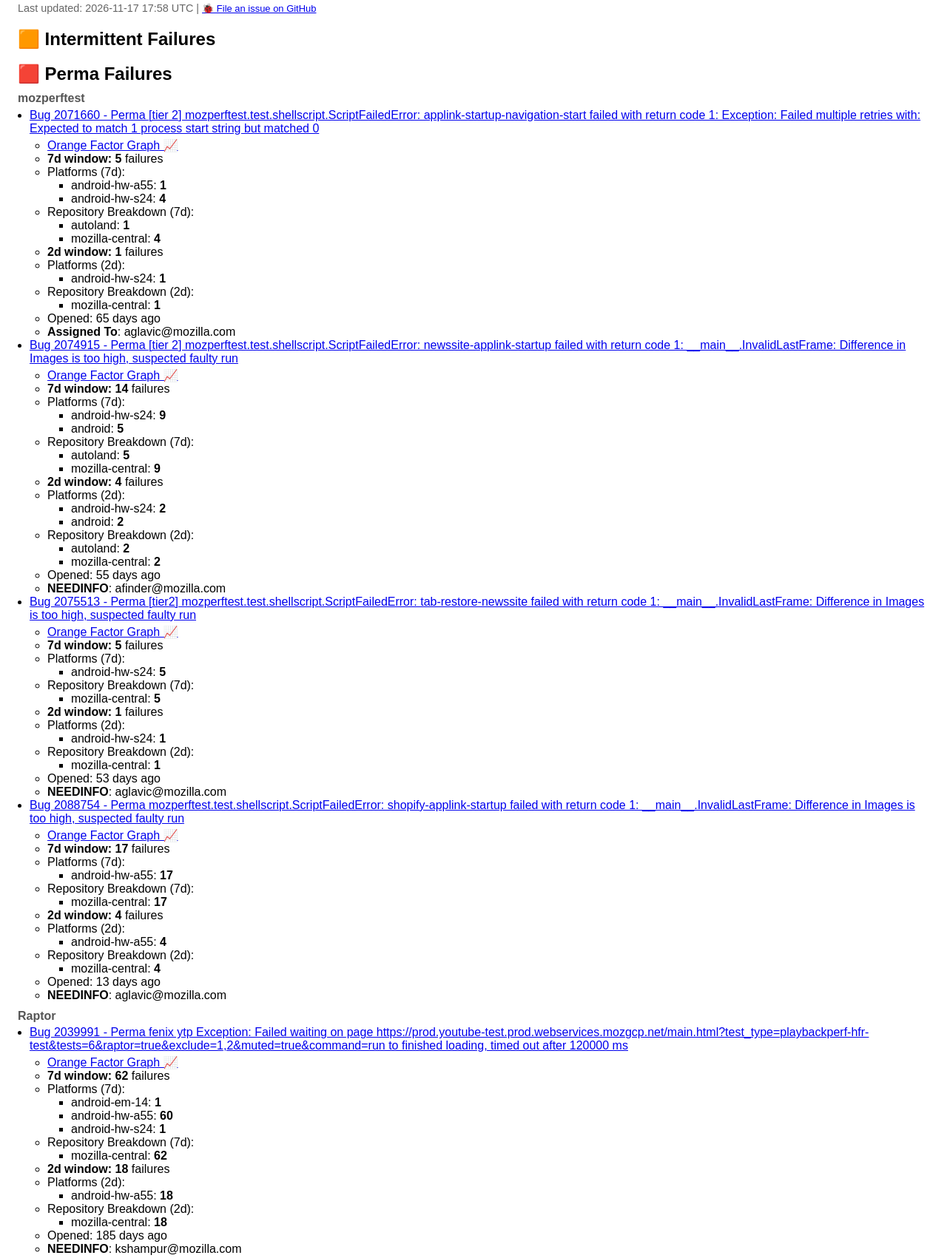
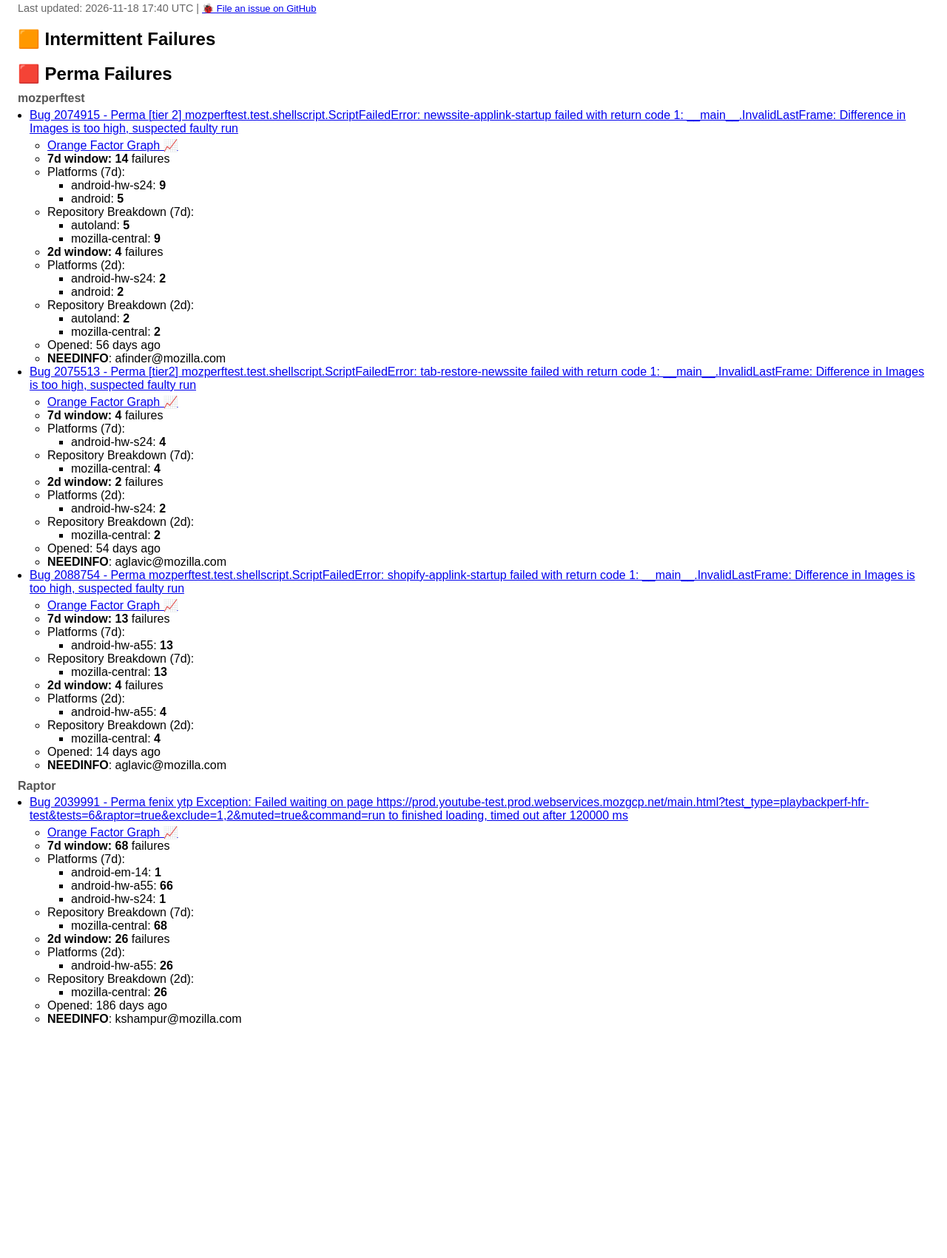
Before and after one commit to 92kns/perftest_triage_report, a plain HTML site: page index.html in a window 1280 px wide. Shown: the part 35-1736 px from the top of the page at 74% size. After the commit the page ends 1446 px from the top, so only its background shows below. Drawn offline with Linux system fonts and the light colour scheme.

Commit message:
deploy: e6268db85a138a57d462970a4b24746301efaec9

```diff
--- a/index.html
+++ b/index.html
@@ -14,7 +14,7 @@ ul.subdetails { list-style: square; padding-left: 2em; margin: 0; }
 </head><body>
 
 <p style="font-size: 0.9em; color: #666; user-select: none;">
-  Last updated: 2026-11-17 17:58 UTC |
+  Last updated: 2026-11-18 17:40 UTC |
 <a href="https://github.com/92kns/perftest_triage_report/issues" target="_blank" style="font-size: 0.9em;">
   🐞 File an issue on GitHub
 </a>
@@ -31,41 +31,9 @@ ul.subdetails { list-style: square; padding-left: 2em; margin: 0; }
       <ul class="buglist">
 
         <li>
-          <a href="https://bugzilla.mozilla.org/show_bug.cgi?id=2071660" target="_blank">Bug 2071660 - Perma [tier 2] mozperftest.test.shellscript.ScriptFailedError: applink-startup-navigation-start failed with return code 1: Exception: Failed multiple retries with: Expected to match 1 process start string but matched 0</a>
-          <ul class="details">
-            <li><a href="https://treeherder.mozilla.org/intermittent-failures/bugdetails?startday=2026-11-10&amp;endday=2026-11-17&amp;tree=all&amp;bug=2071660" target="_blank">Orange Factor Graph 📈</a></li>
-            <li><b>7d window:</b> <b>5</b> failures</li>
-
-              <li>Platforms (7d):
-                <ul class="subdetails"><li>android-hw-a55: 1</li><li>android-hw-s24: 4</li></ul>
-              </li>
-
-
-              <li>Repository Breakdown (7d):
-                <ul class="subdetails"><li>autoland: 1</li><li>mozilla-central: 4</li></ul>
-              </li>
-
-            <li><b>2d window:</b> <b>1</b> failures</li>
-
-              <li>Platforms (2d):
-                <ul class="subdetails"><li>android-hw-s24: 1</li></ul>
-              </li>
-
-
-              <li>Repository Breakdown (2d):
-                <ul class="subdetails"><li>mozilla-central: 1</li></ul>
-              </li>
-
-            <li>Opened: 65 days ago</li>
-            <li><b>Assigned To</b>: aglavic@mozilla.com</li>
-
-          </ul>
-        </li>
-
-        <li>
           <a href="https://bugzilla.mozilla.org/show_bug.cgi?id=2074915" target="_blank">Bug 2074915 - Perma [tier 2] mozperftest.test.shellscript.ScriptFailedError: newssite-applink-startup failed with return code 1: __main__.InvalidLastFrame: Difference in Images is too high, suspected faulty run</a>
           <ul class="details">
-            <li><a href="https://treeherder.mozilla.org/intermittent-failures/bugdetails?startday=2026-11-10&amp;endday=2026-11-17&amp;tree=all&amp;bug=2074915" target="_blank">Orange Factor Graph 📈</a></li>
+            <li><a href="https://treeherder.mozilla.org/intermittent-failures/bugdetails?startday=2026-11-11&amp;endday=2026-11-18&amp;tree=all&amp;bug=2074915" target="_blank">Orange Factor Graph 📈</a></li>
             <li><b>7d window:</b> <b>14</b> failures</li>
 
               <li>Platforms (7d):
@@ -88,7 +56,7 @@ ul.subdetails { list-style: square; padding-left: 2em; margin: 0; }
                 <ul class="subdetails"><li>autoland: 2</li><li>mozilla-central: 2</li></ul>
               </li>
 
-            <li>Opened: 55 days ago</li>
+            <li>Opened: 56 days ago</li>
 
             <li><b>NEEDINFO</b>: afinder@mozilla.com</li>
           </ul>
@@ -97,30 +65,30 @@ ul.subdetails { list-style: square; padding-left: 2em; margin: 0; }
         <li>
           <a href="https://bugzilla.mozilla.org/show_bug.cgi?id=2075513" target="_blank">Bug 2075513 - Perma [tier2] mozperftest.test.shellscript.ScriptFailedError: tab-restore-newssite failed with return code 1: __main__.InvalidLastFrame: Difference in Images is too high, suspected faulty run</a>
           <ul class="details">
-            <li><a href="https://treeherder.mozilla.org/intermittent-failures/bugdetails?startday=2026-11-10&amp;endday=2026-11-17&amp;tree=all&amp;bug=2075513" target="_blank">Orange Factor Graph 📈</a></li>
-            <li><b>7d window:</b> <b>5</b> failures</li>
+            <li><a href="https://treeherder.mozilla.org/intermittent-failures/bugdetails?startday=2026-11-11&amp;endday=2026-11-18&amp;tree=all&amp;bug=2075513" target="_blank">Orange Factor Graph 📈</a></li>
+            <li><b>7d window:</b> <b>4</b> failures</li>
 
               <li>Platforms (7d):
-                <ul class="subdetails"><li>android-hw-s24: 5</li></ul>
+                <ul class="subdetails"><li>android-hw-s24: 4</li></ul>
               </li>
 
 
               <li>Repository Breakdown (7d):
-                <ul class="subdetails"><li>mozilla-central: 5</li></ul>
+                <ul class="subdetails"><li>mozilla-central: 4</li></ul>
               </li>
 
-            <li><b>2d window:</b> <b>1</b> failures</li>
+            <li><b>2d window:</b> <b>2</b> failures</li>
 
               <li>Platforms (2d):
-                <ul class="subdetails"><li>android-hw-s24: 1</li></ul>
+                <ul class="subdetails"><li>android-hw-s24: 2</li></ul>
               </li>
 
 
               <li>Repository Breakdown (2d):
-                <ul class="subdetails"><li>mozilla-central: 1</li></ul>
+                <ul class="subdetails"><li>mozilla-central: 2</li></ul>
               </li>
 
-            <li>Opened: 53 days ago</li>
+            <li>Opened: 54 days ago</li>
 
             <li><b>NEEDINFO</b>: aglavic@mozilla.com</li>
           </ul>
@@ -129,16 +97,16 @@ ul.subdetails { list-style: square; padding-left: 2em; margin: 0; }
         <li>
           <a href="https://bugzilla.mozilla.org/show_bug.cgi?id=2088754" target="_blank">Bug 2088754 - Perma mozperftest.test.shellscript.ScriptFailedError: shopify-applink-startup failed with return code 1: __main__.InvalidLastFrame: Difference in Images is too high, suspected faulty run</a>
           <ul class="details">
-            <li><a href="https://treeherder.mozilla.org/intermittent-failures/bugdetails?startday=2026-11-10&amp;endday=2026-11-17&amp;tree=all&amp;bug=2088754" target="_blank">Orange Factor Graph 📈</a></li>
-            <li><b>7d window:</b> <b>17</b> failures</li>
+            <li><a href="https://treeherder.mozilla.org/intermittent-failures/bugdetails?startday=2026-11-11&amp;endday=2026-11-18&amp;tree=all&amp;bug=2088754" target="_blank">Orange Factor Graph 📈</a></li>
+            <li><b>7d window:</b> <b>13</b> failures</li>
 
               <li>Platforms (7d):
-                <ul class="subdetails"><li>android-hw-a55: 17</li></ul>
+                <ul class="subdetails"><li>android-hw-a55: 13</li></ul>
               </li>
 
 
               <li>Repository Breakdown (7d):
-                <ul class="subdetails"><li>mozilla-central: 17</li></ul>
+                <ul class="subdetails"><li>mozilla-central: 13</li></ul>
               </li>
 
             <li><b>2d window:</b> <b>4</b> failures</li>
@@ -152,7 +120,7 @@ ul.subdetails { list-style: square; padding-left: 2em; margin: 0; }
                 <ul class="subdetails"><li>mozilla-central: 4</li></ul>
               </li>
 
-            <li>Opened: 13 days ago</li>
+            <li>Opened: 14 days ago</li>
 
             <li><b>NEEDINFO</b>: aglavic@mozilla.com</li>
           </ul>
@@ -168,30 +136,30 @@ ul.subdetails { list-style: square; padding-left: 2em; margin: 0; }
         <li>
           <a href="https://bugzilla.mozilla.org/show_bug.cgi?id=2039991" target="_blank">Bug 2039991 - Perma fenix ytp Exception: Failed waiting on page https://prod.youtube-test.prod.webservices.mozgcp.net/main.html?test_type=playbackperf-hfr-test&amp;tests=6&amp;raptor=true&amp;exclude=1,2&amp;muted=true&amp;command=run to finished loading, timed out after 120000 ms</a>
           <ul class="details">
-            <li><a href="https://treeherder.mozilla.org/intermittent-failures/bugdetails?startday=2026-11-10&amp;endday=2026-11-17&amp;tree=all&amp;bug=2039991" target="_blank">Orange Factor Graph 📈</a></li>
-            <li><b>7d window:</b> <b>62</b> failures</li>
+            <li><a href="https://treeherder.mozilla.org/intermittent-failures/bugdetails?startday=2026-11-11&amp;endday=2026-11-18&amp;tree=all&amp;bug=2039991" target="_blank">Orange Factor Graph 📈</a></li>
+            <li><b>7d window:</b> <b>68</b> failures</li>
 
               <li>Platforms (7d):
-                <ul class="subdetails"><li>android-em-14: 1</li><li>android-hw-a55: 60</li><li>android-hw-s24: 1</li></ul>
+                <ul class="subdetails"><li>android-em-14: 1</li><li>android-hw-a55: 66</li><li>android-hw-s24: 1</li></ul>
               </li>
 
 
               <li>Repository Breakdown (7d):
-                <ul class="subdetails"><li>mozilla-central: 62</li></ul>
+                <ul class="subdetails"><li>mozilla-central: 68</li></ul>
               </li>
 
-            <li><b>2d window:</b> <b>18</b> failures</li>
+            <li><b>2d window:</b> <b>26</b> failures</li>
 
               <li>Platforms (2d):
-                <ul class="subdetails"><li>android-hw-a55: 18</li></ul>
+                <ul class="subdetails"><li>android-hw-a55: 26</li></ul>
               </li>
 
 
               <li>Repository Breakdown (2d):
-                <ul class="subdetails"><li>mozilla-central: 18</li></ul>
+                <ul class="subdetails"><li>mozilla-central: 26</li></ul>
               </li>
 
-            <li>Opened: 185 days ago</li>
+            <li>Opened: 186 days ago</li>
 
             <li><b>NEEDINFO</b>: kshampur@mozilla.com</li>
           </ul>
```
